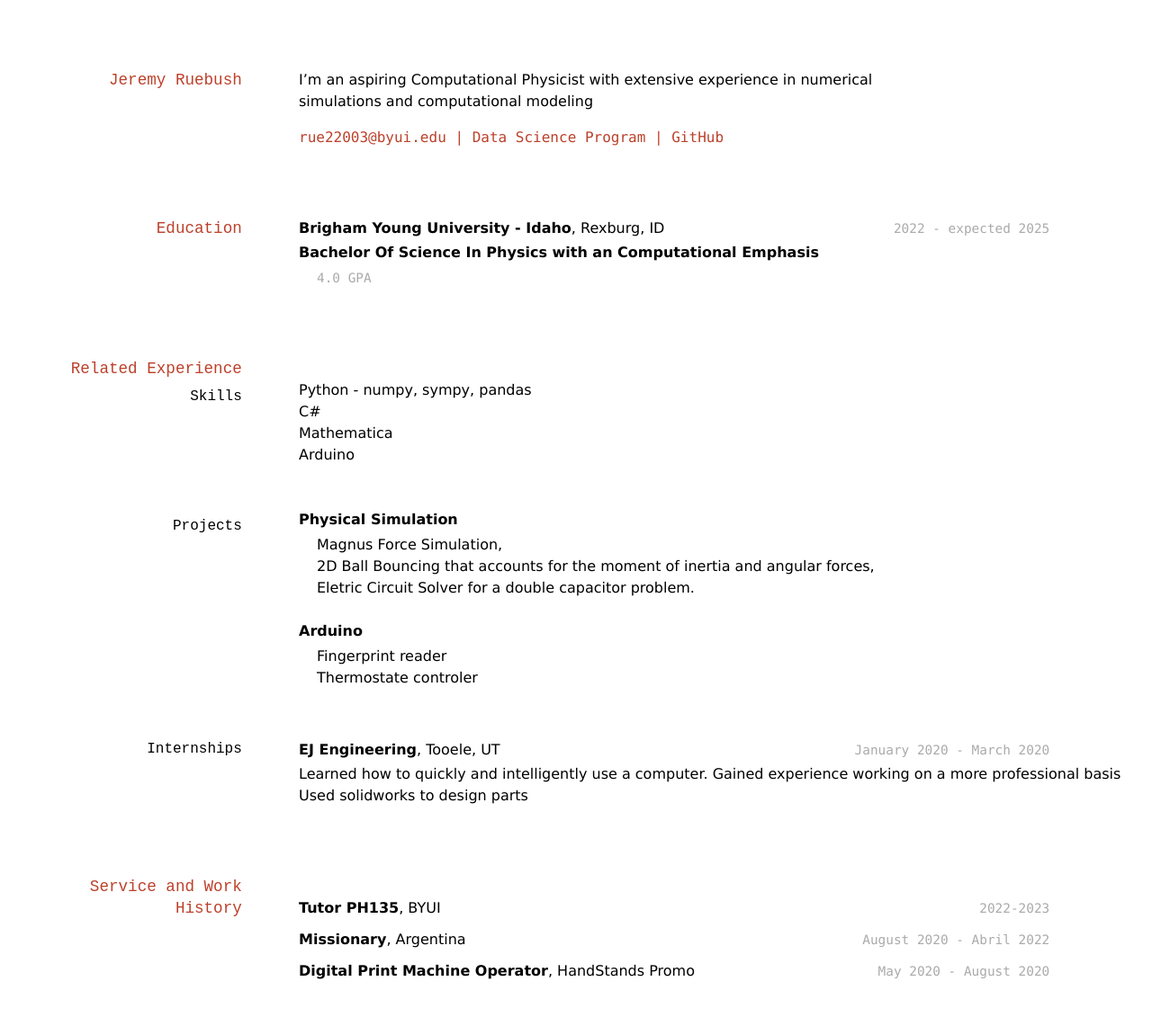
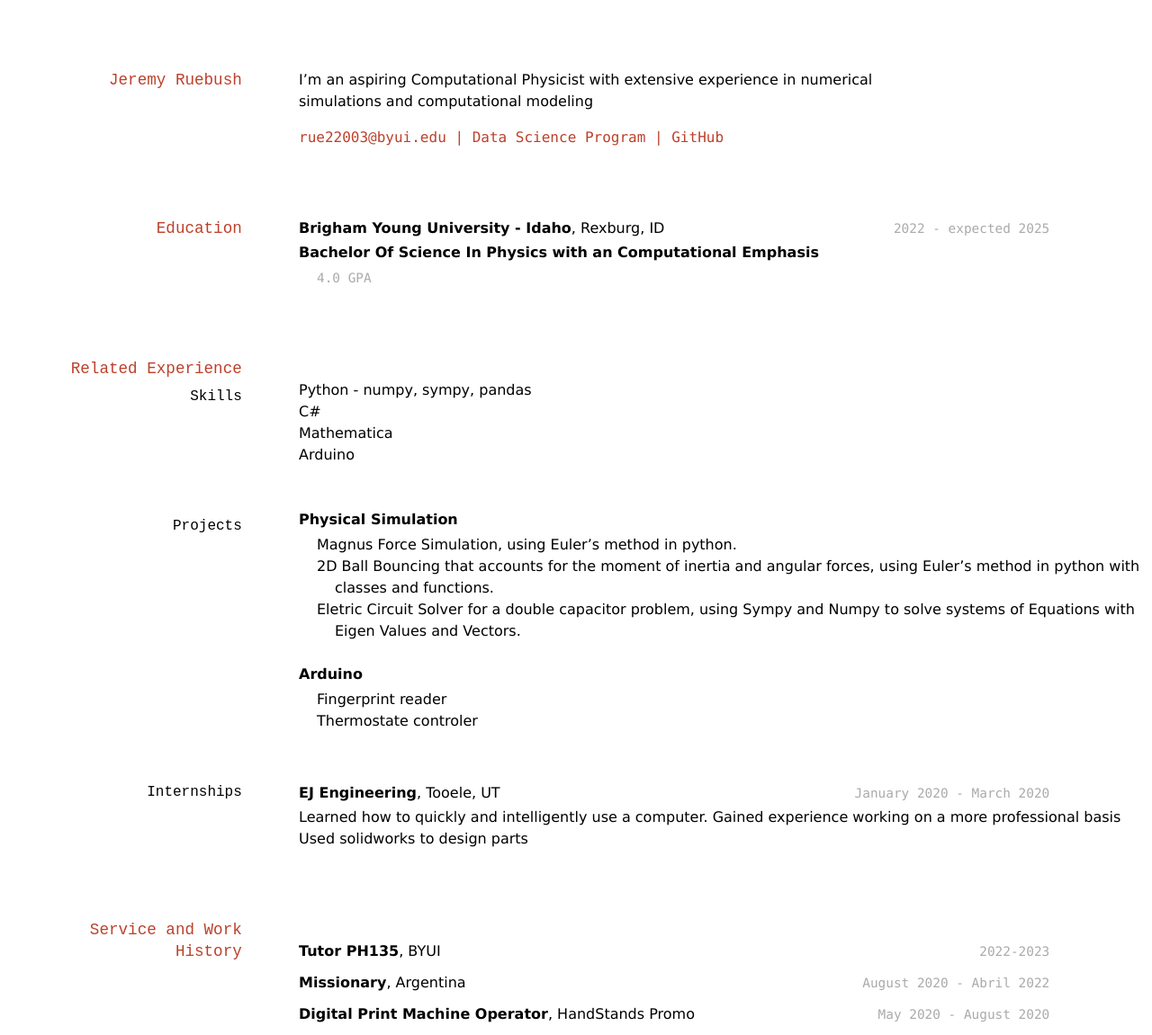
Before and after one commit to jeremyb18/Ruebush-Resume, a Jekyll site: the page built from docs/index.md, in a window 1280 px wide. Shown: the whole page at 90% size. Built offline with Jekyll 4.4.1, drawn with Linux system fonts in a browser that asks for light colours; before the commit the page ends 1103 px from its top, so only the background shows below that.

Commit message:
Update Resume

```diff
--- a/docs/index.md
+++ b/docs/index.md
@@ -34,9 +34,9 @@ __Brigham Young University - Idaho__, Rexburg, ID
 ### Projects
 
 - **Physical Simulation**
-    - Magnus Force Simulation,
-    - 2D Ball Bouncing that accounts for the moment of inertia and angular forces,
-    - Eletric Circuit Solver for a double capacitor problem.
+    - Magnus Force Simulation, using Euler's method in python.
+    - 2D Ball Bouncing that accounts for the moment of inertia and angular forces, using Euler's method in python with classes and functions.
+    - Eletric Circuit Solver for a double capacitor problem, using Sympy and Numpy to solve systems of Equations with Eigen Values and Vectors.
 - **Arduino**
     - Fingerprint reader
     - Thermostate controler
```
